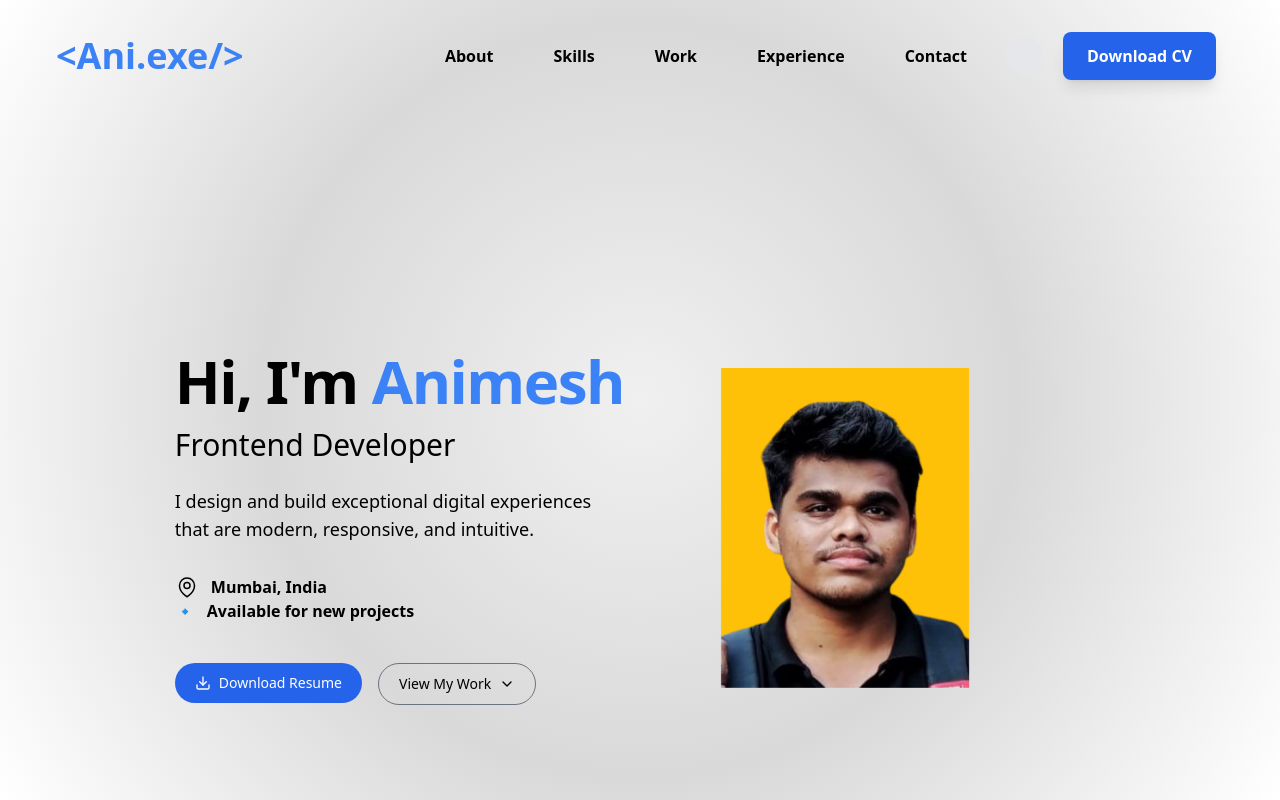
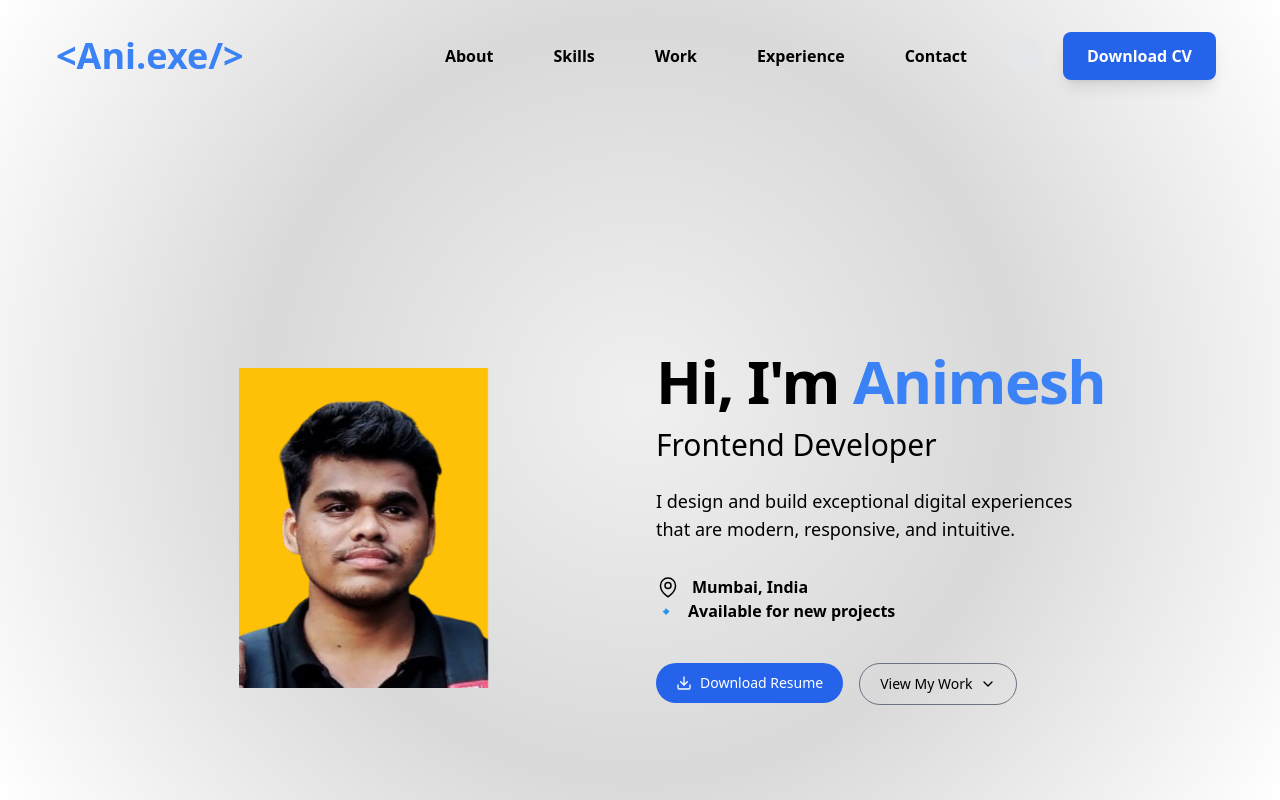
Before and after one commit to Animiiexe/portfolio101, a React (Vite) app: page / in a window 1280 px wide. Shown: the top 800 px of the page. Built offline with nearby package versions, Linux system fonts and the light colour scheme.

Commit message:
feat: remove unused Image component and streamline Profile component image rendering

```diff
--- a/src/Header/Image.jsx
+++ /dev/null
@@ -1,20 +0,0 @@
-import { useEffect, useState } from 'react';
-import pic from '../assets/photoid.png';
-
-const Image = () => {
-  const [slideIn, setSlideIn] = useState(false);
-
-  useEffect(() => {
-    setSlideIn(true);
-  }, []);
-
-  return (
-    <div className=' justify-center items-center'>
-      <div className={`w-[240px] h-[300px] ml-3  transform transition-transform duration-[2000ms] ease-in-out ${slideIn ? 'translate-x-0' : '-translate-x-full'}`}>
-        <img src={pic} alt='Image' className='border-2 border-gray-200 ' />
-      </div>
-    </div>
-  );
-}
-
-export default Image;
--- a/src/Header/Profile.jsx
+++ b/src/Header/Profile.jsx
@@ -19,6 +19,25 @@ export default function Profile() {
     >
       <div className="container mx-auto px-4">
         <div className="grid grid-cols-1 md:grid-cols-2 gap-8 items-center">
+        <div
+    className={cn(
+      "relative aspect-square max-w-md mx-auto md:ml-auto transition-all duration-1000 delay-300 transform",
+      isVisible
+        ? "translate-y-0 opacity-100"
+        : "translate-y-10 opacity-0"
+    )}
+  >
+    <div className="relative w-64 h-70 md:w-80 md:h-80">
+      <div className="absolute inset-0 bg-gradient-to-tr from-primary/20 to-background rounded-full animate-pulse duration-100"></div>
+      <div className="relative z-10 h-full">
+        <img
+          src={pic}
+          alt="Profile"
+          className="object-cover w-100 h-full"
+        />
+      </div>
+    </div>
+  </div>
           <div
             className={cn(
               "transition-all duration-1000 transform",
@@ -85,25 +104,7 @@ export default function Profile() {
             </div>
           </div>
 
-          <div
-            className={cn(
-              "relative aspect-square max-w-md mx-auto md:ml-auto transition-all duration-1000 delay-300 transform",
-              isVisible
-                ? "translate-y-0 opacity-100"
-                : "translate-y-10 opacity-0"
-            )}
-          >
-            <div className="relative w-64 h-70 md:w-80 md:h-80">
-              <div className="absolute inset-0 bg-gradient-to-tr from-primary/20 to-background rounded-full animate-pulse duration-100"></div>
-              <div className="relative z-10 h-full">
-                <img
-                  src={pic}
-                  alt="Profile"
-                  className="object-cover w-100 h-full"
-                />
-              </div>
-            </div>
-          </div>
+
         </div>
       </div>
 
```
